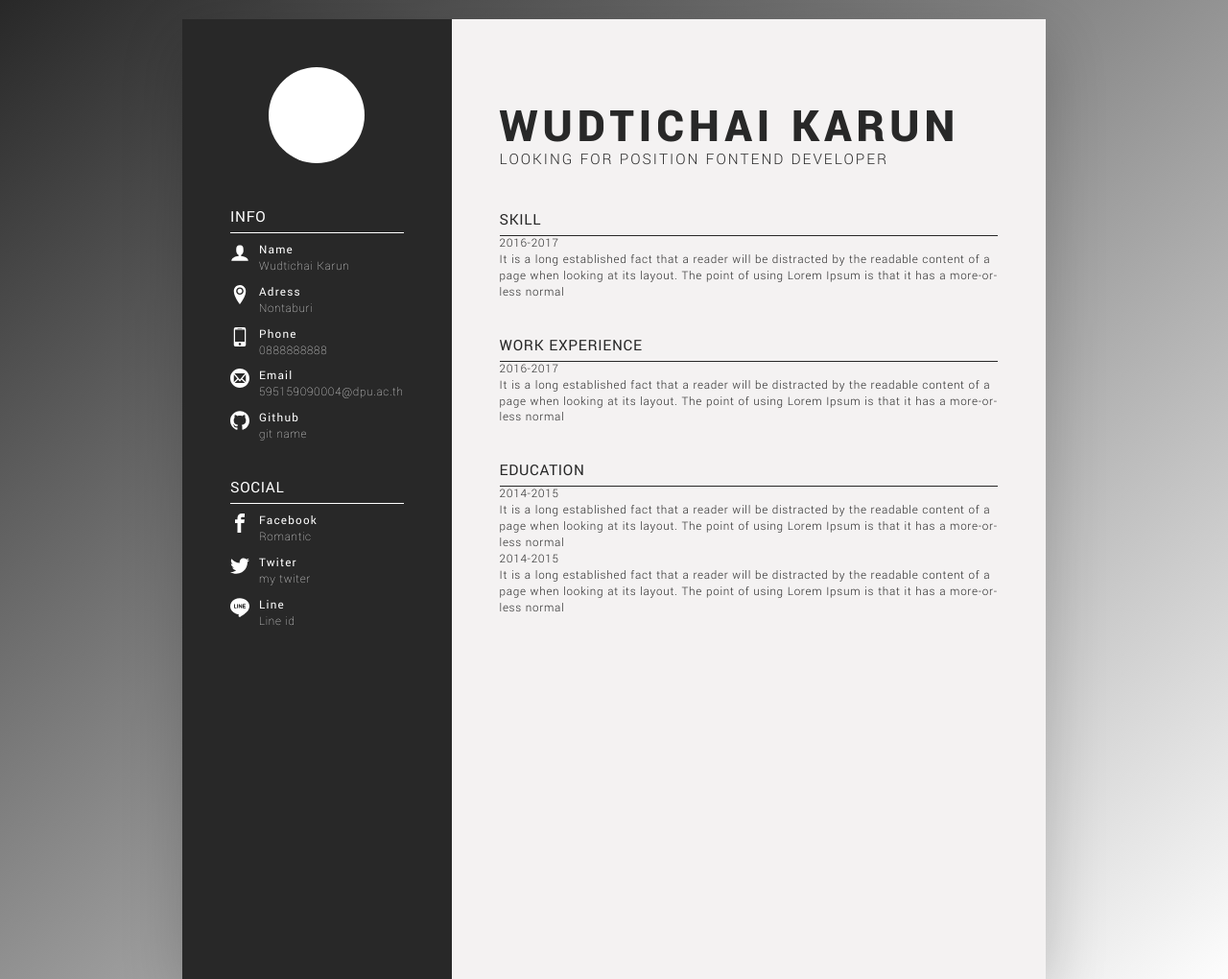
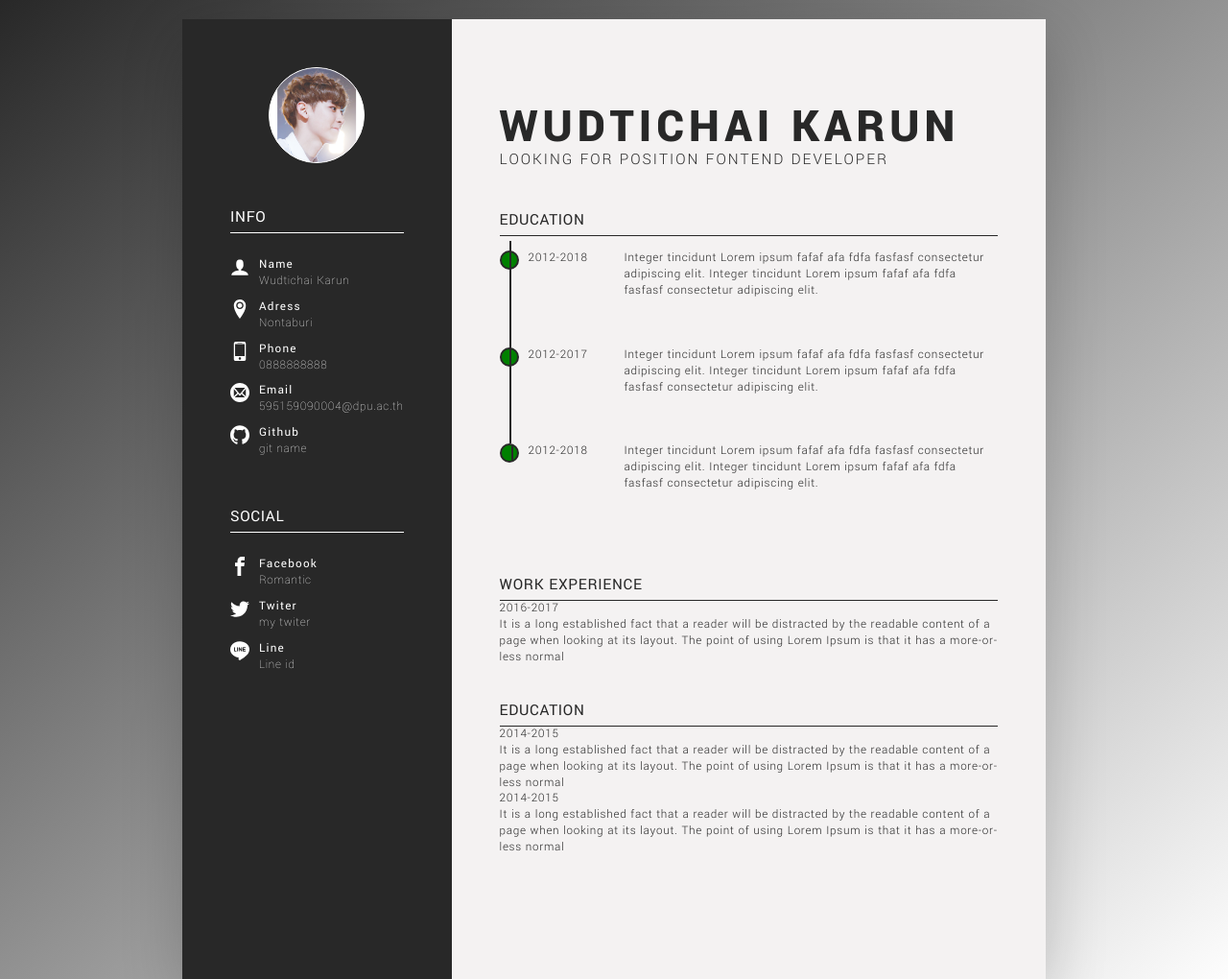
Before and after one commit to wudtichaikarun/profile, a website: page index.html in a window 1280 px wide. Shown: the top 1020 px of the page at 96% size. Drawn offline with Linux system fonts and the light colour scheme.

Commit message:
problem zindex not working

```diff
--- a/index.html
+++ b/index.html
@@ -13,6 +13,7 @@
 
       <div class="image">
         <!-- my image profile -->
+        <img src="/img/profile.jpg" alt="">
       </div>
 
       <div class="info">
@@ -137,17 +138,46 @@
         <h2 class="position">looking for position fontend developer</h2>
       </header>
 
-      <div class="skill">
-        <h3>skill</h3>
-        <div class="skill-content">
-          <div class="skill-content__year">2016-2017</div>
-          <div class="skill-content__info">
-              It is a long established fact that a
-              reader will be distracted by the readable
-              content of a page when looking at its layout.
-              The point of using Lorem Ipsum is that it has a more-or-less normal
-          </div>
-        </div>
+      <div class="education">
+        <h3>education</h3>
+        <ul class="education-list">
+          <li class="education-item">
+              <div class="education-item__block"></div>
+              <div class="education-item__content">
+                <div class="education-item__content--years">2012-2018</div>
+                <div class="education-item__content--detail">
+                    Integer tincidunt Lorem ipsum  fafaf afa fdfa fasfasf
+                    consectetur adipiscing elit. Integer tincidunt Lorem ipsum
+                    fafaf afa fdfa fasfasf consectetur adipiscing elit.
+                </div>
+              </div>
+          </li>
+
+          <li class="education-item">
+              <div class="education-item__block"></div>
+              <div class="education-item__content">
+                <div class="education-item__content--years">2012-2017</div>
+                <div class="education-item__content--detail">
+                    Integer tincidunt Lorem ipsum  fafaf afa fdfa fasfasf
+                    consectetur adipiscing elit. Integer tincidunt Lorem ipsum
+                    fafaf afa fdfa fasfasf consectetur adipiscing elit.
+                </div>
+              </div>
+          </li>
+
+          <li class="education-item">
+              <div class="education-item__block"></div>
+              <div class="education-item__content">
+                <div class="education-item__content--years">2012-2018</div>
+                <div class="education-item__content--detail">
+                    Integer tincidunt Lorem ipsum  fafaf afa fdfa fasfasf
+                    consectetur adipiscing elit. Integer tincidunt Lorem ipsum
+                    fafaf afa fdfa fasfasf consectetur adipiscing elit.
+                </div>
+              </div>
+          </li>
+
+        </ul>
       </div>
 
       <div class="experience">
@@ -188,9 +218,6 @@
 
       </div>
 
-      <div class="skills">
-
-      </div>
     </div>
   </div>
 </body>
--- a/sass/_components.scss
+++ b/sass/_components.scss
@@ -1,10 +1,23 @@
 .image {
   width: 10rem;
   height: 10rem;
-  background-color: #fff;
+  background-color: white;
   border-radius: 50%;
+  border: 1px solid $color-white;
   margin: 0 auto;
   margin-bottom: 4rem;
+  position: relative;
+  overflow: hidden;
+
+  @include respond(phone) {
+    background-color: skyblue;
+  }
+
+  img {
+    @include position-center;
+    height: 10rem;
+    background-size: cover;
+  }
 }
 
 .info,
@@ -23,7 +36,7 @@
 
   &-list {
     list-style: none;
-    padding: .5rem 0;
+    padding: 2rem 0;
   }
 
   &-item {
@@ -56,6 +69,7 @@
   }
 }
 
+// SKILLS EXPERIENCE EDUCATION COMPONENT
 .skill,
 .experience,
 .education {
@@ -89,3 +103,53 @@
     letter-spacing: 2px;
   }
 }
+
+// EDUCATON COMPONENT
+.education-list {
+  list-style: none;
+  position: relative;
+
+  .education-item {
+    overflow: hidden;
+    position:relative;
+  }
+}
+
+.education-item {
+  &:first-child {
+    padding-top: 1rem;
+    margin-top: .5rem;
+  }
+
+  &:last-child &__block{
+    position: relative;
+    overflow:hidden;
+  }
+
+  &__block {
+    width: 2rem;
+    height: 2rem;
+    margin-right: 1rem;
+    border: 2px solid $color-primary;
+    background-color: green;
+    border-radius: 50%;
+    float: left;
+    z-index: 1;
+
+    &::after {
+      position: absolute;
+      content: '';
+      width: 0;
+      border: 1px solid $color-primary;
+      height: 100%;
+      top: 0;
+      left: 1rem;
+    }
+  }
+
+  &__content {
+    display: grid;
+    grid-template-columns: 100px 1fr;
+    margin-bottom: 50px;
+  }
+}
--- a/sass/_layout.scss
+++ b/sass/_layout.scss
@@ -3,7 +3,6 @@
   margin: 2rem auto;
   background-color: $color-grey-light-2;
   box-shadow: $shadow-dark;
-
   min-height: 100rem;
   display: flex;
 }
--- a/sass/main.scss
+++ b/sass/main.scss
@@ -1,5 +1,5 @@
 @import 'base';
+@import 'maxins';
 @import 'typography';
 @import 'components';
-@import 'mixins';
 @import 'layout';
```
Also changed, not shown: css/main.css, img/profile.jpg (added), sass/_maxins.scss (line endings or trailing spaces).
